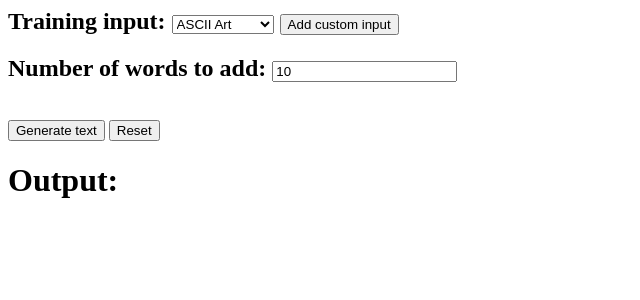
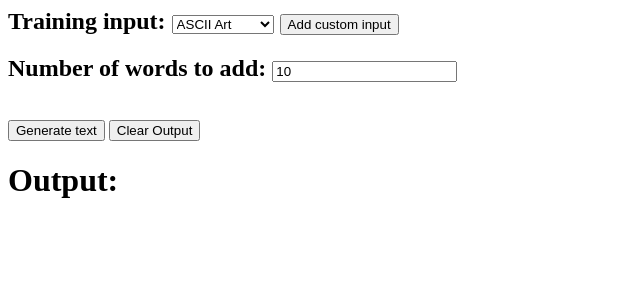
Before and after one commit to calebfoss/word-rnn-ui, a Django app: page /ui/ in a window 1280 px wide. Shown: the top 300 px of the page, without its empty margins (0-640 px from the left). Run offline with Django 3.2, Linux system fonts and the light colour scheme.

Commit message:
changed reset button to "Clear Output" since other fields are remembered now, also added Clear Output button to custom text view

```diff
--- a/ui/templates/ui/index.html
+++ b/ui/templates/ui/index.html
@@ -21,13 +21,18 @@
 		<textarea name='custom text'></textarea><br>
 		<input type="submit" value="Train on custom input" name='trainCustom' />
 		<input type="submit" value="Use pretrained input" name='customOff' />
+        <br>
+        <br>
+        <br>
 	{% endif %}
 	{%if custom == False %}
 		<h2>Number of words to add: <input type="number" value={{wordcount}} min='1' name="WordCount"/></h2>
 		<br>
 		<input type="submit" value="Generate text" name='submit' />
-		<input type="submit" value="Reset" name='reset' />
 	{%endif%}
+
+    <input type="submit" value="Clear Output" name='reset' />
+
 </form>
 <h1>Output: </h1>
 <body>{% if result != null %}{{result}}{% endif %}</body>
```
